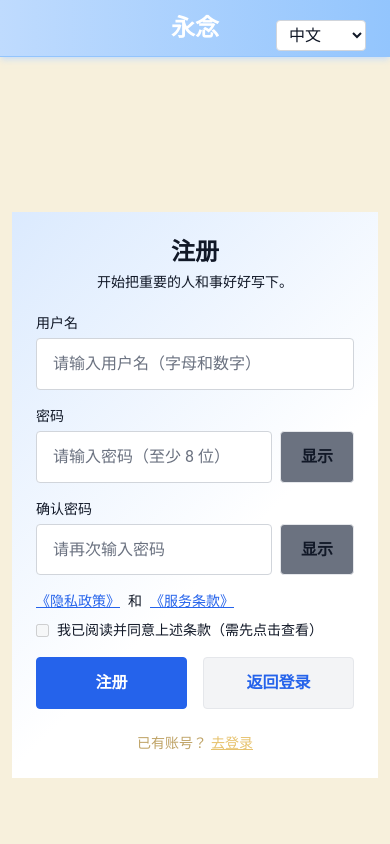
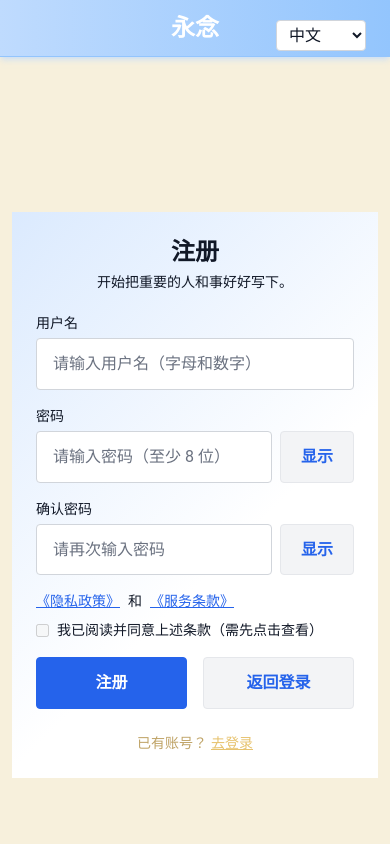
Before and after one commit to zhouzhouyin/lifetrace, a React (Create React App) app in the folder lifetrace-react/: page /register in a window 390 px wide. Shown: the top 844 px of the page. Built offline with nearby package versions, Linux system fonts and the light colour scheme; no server answers.

Commit message:
feat: mobile responsive tweaks + env-based API base

```diff
--- a/lifetrace-react/src/components/Register.js
+++ b/lifetrace-react/src/components/Register.js
@@ -166,7 +166,7 @@ const Register = () => {
               />
               <button
                 type="button"
-                className="btn bg-gray-500 hover:bg-gray-600 whitespace-nowrap"
+                className="btn btn-tertiary whitespace-nowrap"
                 onClick={() => setShowPassword((v) => !v)}
                 disabled={isLoading}
                 aria-label={showPassword ? (lang === 'zh' ? '隐藏密码' : 'Hide password') : (lang === 'zh' ? '显示密码' : 'Show password')}
@@ -191,7 +191,7 @@ const Register = () => {
               />
               <button
                 type="button"
-                className="btn bg-gray-500 hover:bg-gray-600 whitespace-nowrap"
+                className="btn btn-tertiary whitespace-nowrap"
                 onClick={() => setShowConfirm((v) => !v)}
                 disabled={isLoading}
                 aria-label={showConfirm ? (lang === 'zh' ? '隐藏密码' : 'Hide password') : (lang === 'zh' ? '显示密码' : 'Show password')}
```
